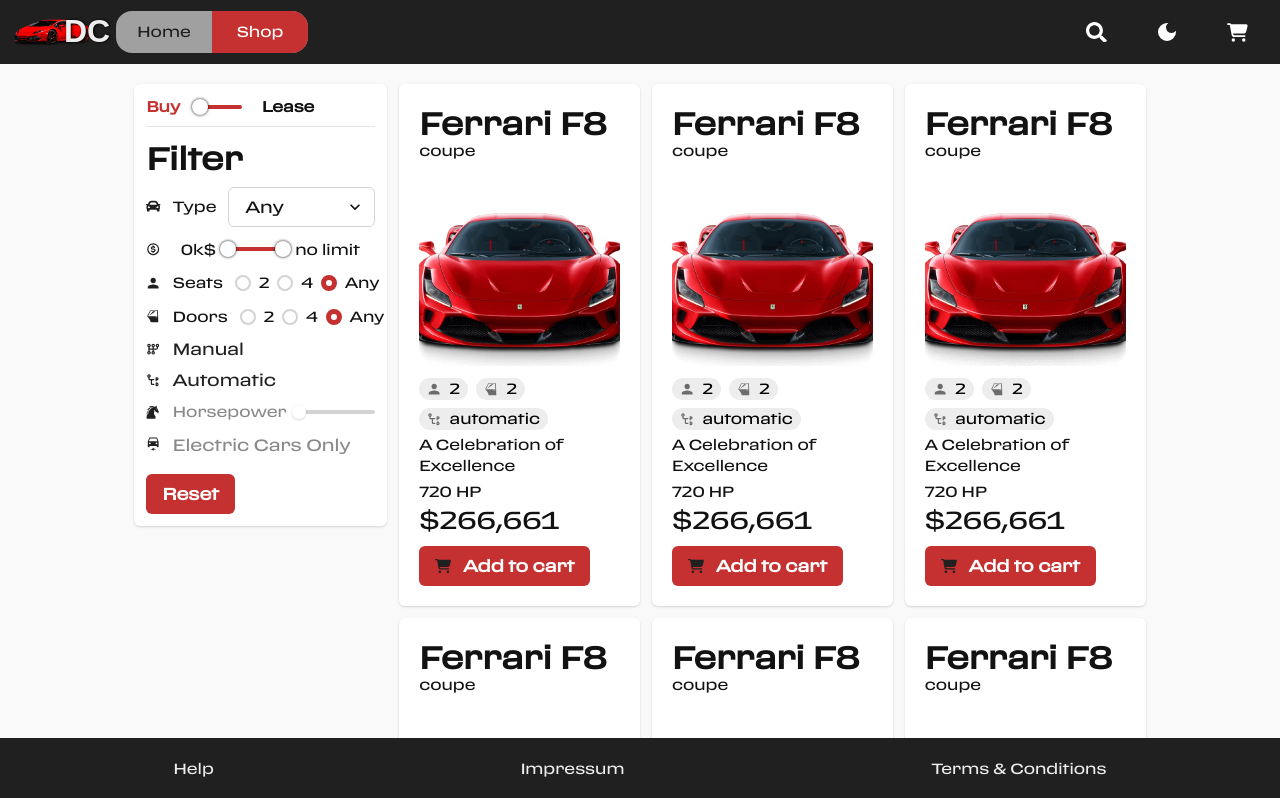
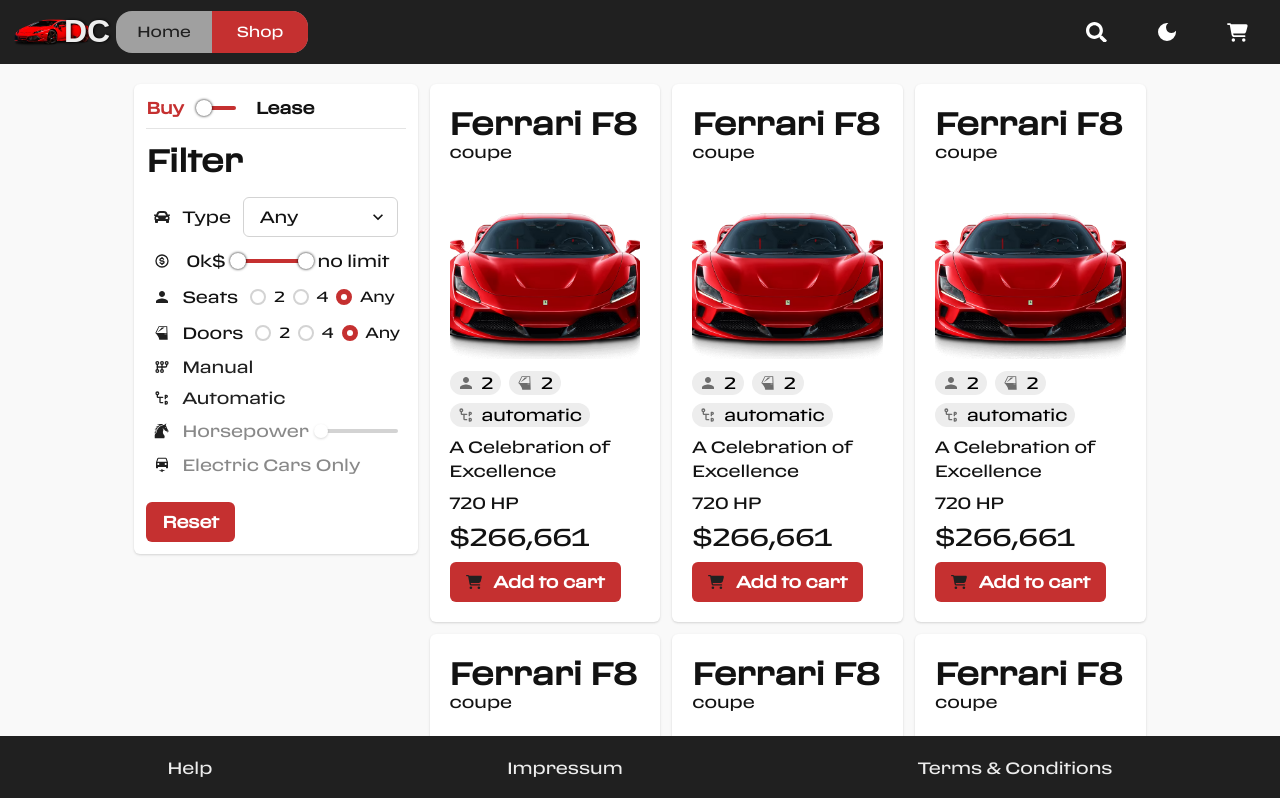
Before and after one commit to samueleras/art-shop, a React (Vite) app: page /shop in a window 1280 px wide. Shown: the top 798 px of the page. Built offline with nearby package versions, Linux system fonts and the light colour scheme.

Commit message:
update responsive styles and font size for large screens

```diff
--- a/src/components/CarCard.tsx
+++ b/src/components/CarCard.tsx
@@ -52,7 +52,7 @@
             />
           </AspectRatio>
         </ChakraLink>
-        <Stack mt="3" spacing="1">
+        <Stack mt="3" spacing="2">
           <CarPropertyIconBar car={car} />
           <Text>{car.shortDescription}</Text>
           <Text>{car.horsepower} HP</Text>
--- a/src/components/CarFilter.tsx
+++ b/src/components/CarFilter.tsx
@@ -45,6 +45,7 @@
         gap={3}
         justifyContent="space-between"
         flexDir={"column"}
+        padding="0.5rem"
       >
         <FilterContainer icon={FaCar} color={color}>
           <Text>Type</Text>
--- a/src/pages/ShopPage.tsx
+++ b/src/pages/ShopPage.tsx
@@ -8,7 +8,7 @@
       <Grid
         width={{ base: "100%", xl: "80%" }}
         marginTop={3}
-        gridTemplateColumns={{ base: "1fr", lg: "25% auto" }}
+        gridTemplateColumns={{ base: "1fr", lg: "28% auto" }}
         templateAreas={{
           base: `"controls" "carGrid"`,
           lg: `"controls carGrid"`,
--- a/src/theme.ts
+++ b/src/theme.ts
@@ -24,7 +24,7 @@
             sm: "0.9rem",
             md: "0.9rem",
             lg: "0.9rem",
-            xl: "0.9rem",
+            xl: "1rem",
           },
         },
       }),
```
